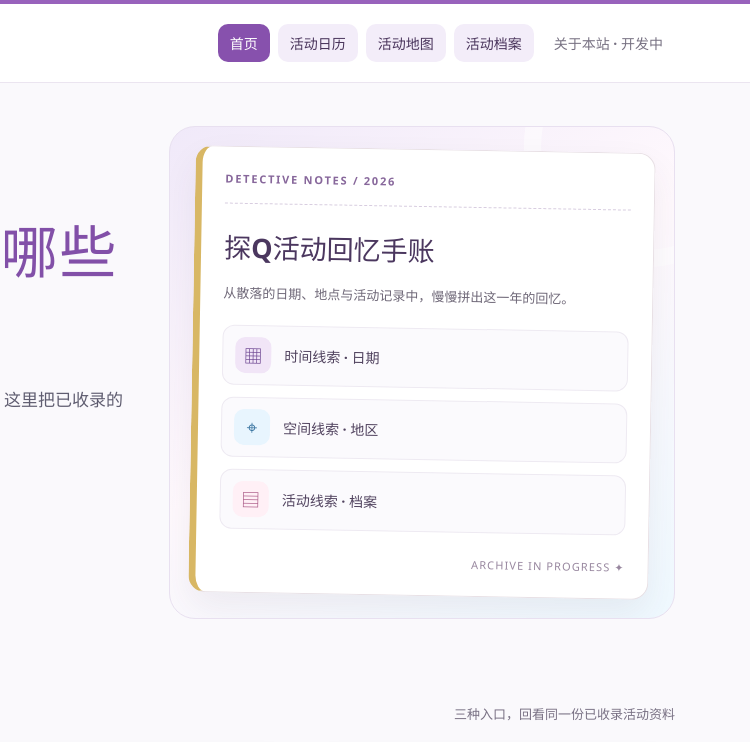
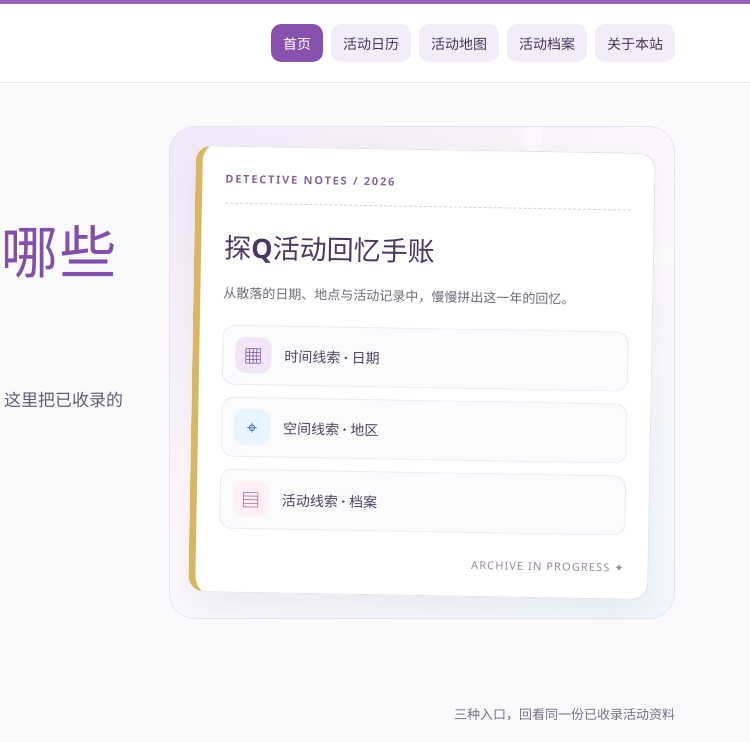
Before and after one commit to enhayato/star-detective-precure-web-lab, a plain HTML site: page home.html in a window 1280 px wide. Shown: the top 742 px of the page, 530-1280 px from the left. Drawn offline with Linux system fonts and the light colour scheme.

Commit message:
feat: 全站导航接通关于本站页面

```diff
--- a/home.html
+++ b/home.html
@@ -109,7 +109,7 @@ h1{font-size:clamp(29px,9vw,40px);margin:17px 0}
       <a href="./index.html">活动日历</a>
       <a href="./map.html">活动地图</a>
       <a href="./archive.html">活动档案</a>
-      <span title="尚未开发">关于本站 · 开发中</span>
+      <a href="./about.html">关于本站</a>
     </nav>
   </div>
 </header>
```
